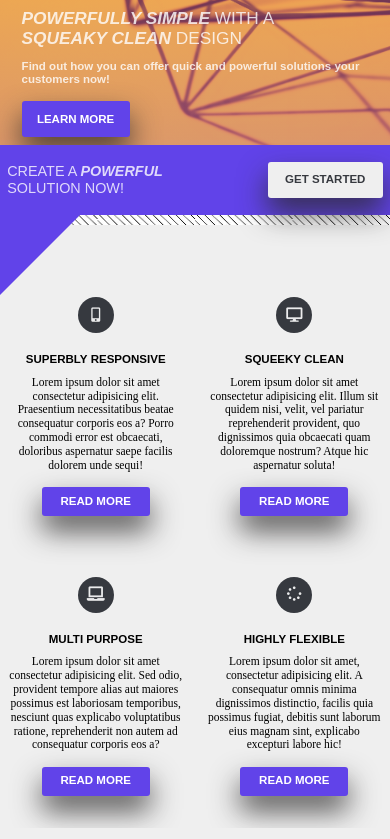
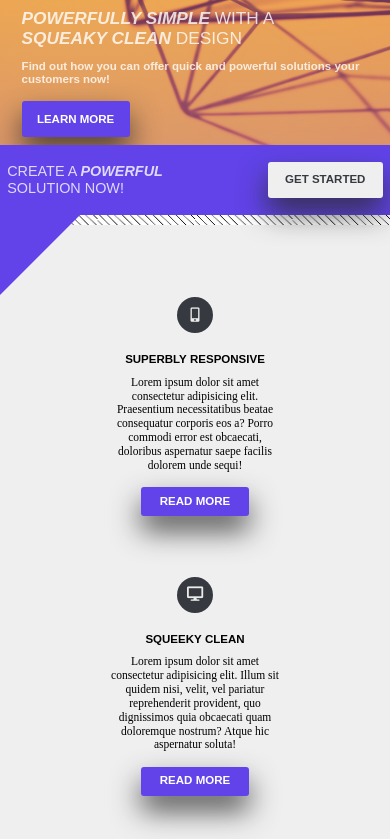
Before and after one commit to micahsuomi/Desing-Mockup-with-CSS-Grid, a plain HTML site: page index.html in a window 390 px wide. Shown: the part 159-998 px from the top of the page. Drawn offline with Linux system fonts and the light colour scheme.

Commit message:
adjusted responsive grid

```diff
--- a/assets/style/style.css
+++ b/assets/style/style.css
@@ -195,7 +195,7 @@ main {
 
 .services__wrapper {
     display: grid;
-    grid-template-columns: repeat(auto-fit, minmax(22em, 1fr));
+    grid-template-columns: repeat(auto-fit, minmax(32em, 1fr));
     margin-top: 4rem;
     align-items: center;
     justify-items: center;
@@ -692,6 +692,10 @@ footer {
         padding: 2rem 1rem;
     }
 
+    .services__wrapper {
+        grid-column-gap: 1rem;
+    }
+
 
     .blog-cards__wrapper {
         grid-row-gap: 5rem;
```
